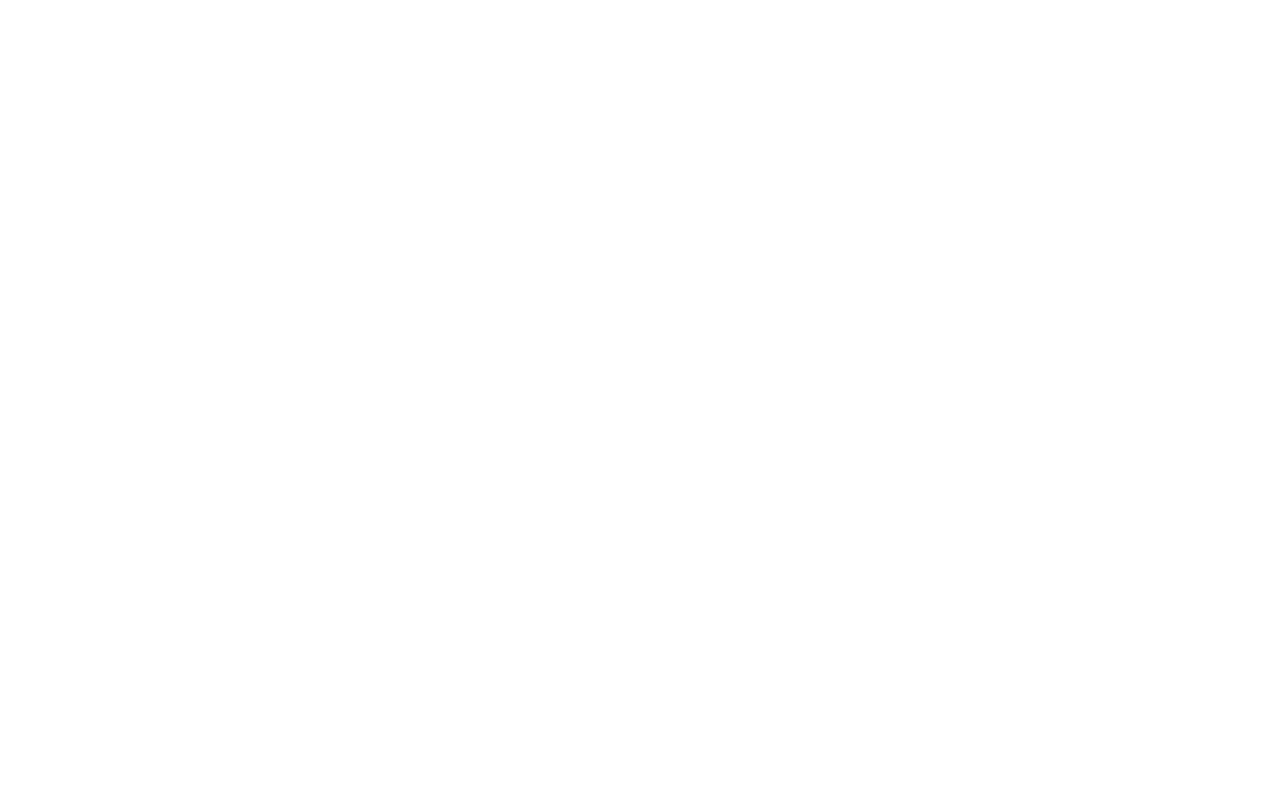
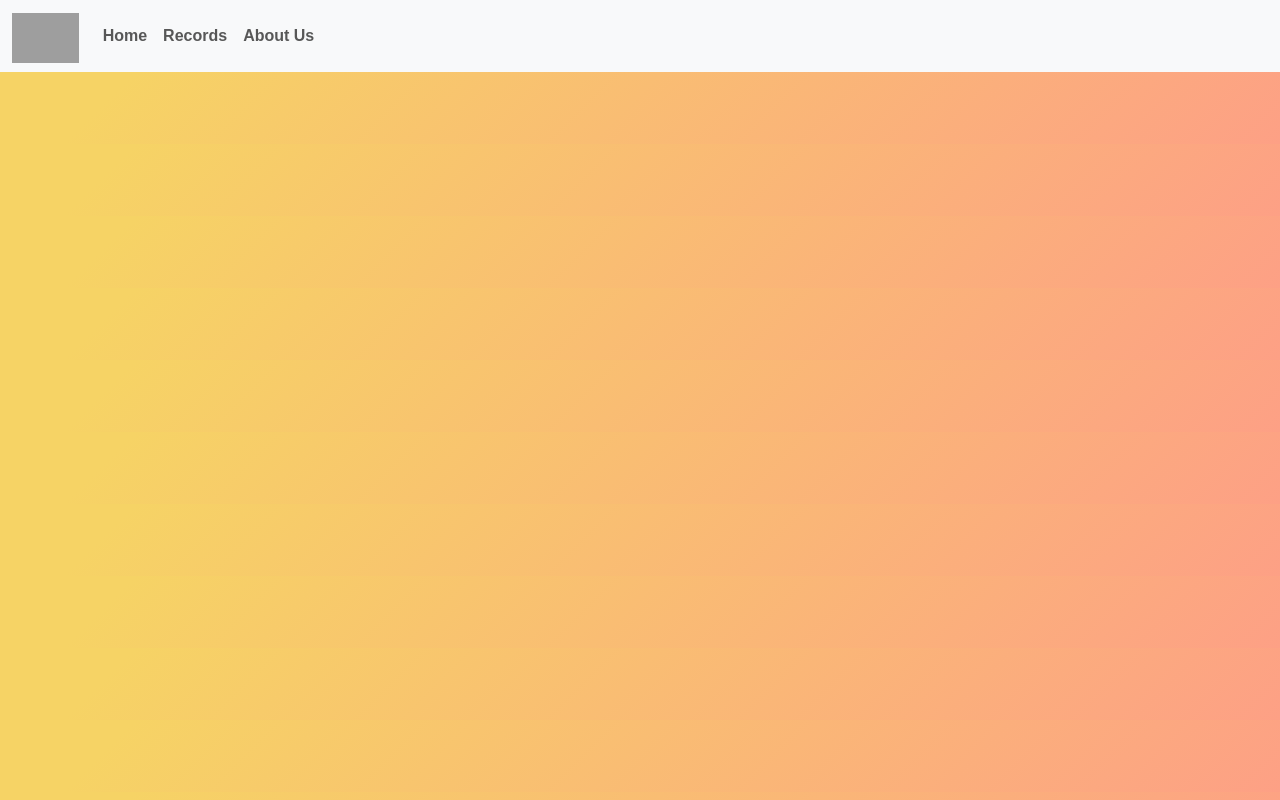
Before and after one commit to shubhamchaniyara/Home-Services, a React (Create React App) app: page /navigation in a window 1280 px wide. Before the commit this address had no page. Built offline with nearby package versions, Linux system fonts and the light colour scheme; grey boxes are pictures that could not be loaded.

Commit message:
Add navigation

```diff
--- a/package.json
+++ b/package.json
@@ -4,6 +4,10 @@
   "private": true,
   "dependencies": {
     "@fortawesome/fontawesome-free": "^6.5.2",
+    "@fortawesome/fontawesome-svg-core": "^6.5.2",
+    "@fortawesome/free-brands-svg-icons": "^6.5.2",
+    "@fortawesome/free-solid-svg-icons": "^6.5.2",
+    "@fortawesome/react-fontawesome": "^0.2.2",
     "@testing-library/jest-dom": "^5.17.0",
     "@testing-library/react": "^13.4.0",
     "@testing-library/user-event": "^13.5.0",
--- a/src/App.js
+++ b/src/App.js
@@ -4,6 +4,7 @@
 import Home from './components/Home';
 import Loginuser from './components/Loginuser';
 import Loginworker from './components/Loginworker';
+import Navigation from './components/Navigation';
 import Signin from './components/Signin';
 import Userhistory from './components/Userhistory';
 import {BrowserRouter as Router, Route, Routes} from "react-router-dom";
@@ -20,6 +21,7 @@
                 <Route path="/userhistory" element={<Userhistory/>}/>
                 <Route path="/admin" element={<Admin/>}/>
                 <Route path="/aboutus" element={<Aboutus/>}/>
+                <Route path="/navigation" element={<Navigation/>}/>
             </Routes>
         </Router>
     </div>
--- a/src/components/Home.js
+++ b/src/components/Home.js
@@ -6,6 +6,10 @@
 import axios from 'axios';
 import { MapContainer, TileLayer, Marker, Popup, useMapEvents } from 'react-leaflet';
 import 'leaflet/dist/leaflet.css';
+import { Navbar, Nav } from 'react-bootstrap';
+import { FontAwesomeIcon } from '@fortawesome/react-fontawesome';
+import { faBars } from '@fortawesome/free-solid-svg-icons';
+import { Link } from 'react-router-dom';
 
 const Home = () => {
   const [formData, setFormData] = useState({
@@ -151,8 +155,28 @@
 
   return (
     <Container className="form-container">
-      <h1>Task Management</h1>
-      <Button variant="outline-primary" onClick={toggleFilter} className="mb-3">
+        <Navbar expand="lg" style={{ backgroundColor: '#f8f9fa' }}>
+      <Container fluid>
+        <Navbar.Toggle aria-controls="navbarSupportedContent">
+          <FontAwesomeIcon icon={faBars} />
+        </Navbar.Toggle>
+        <Navbar.Collapse id="navbarSupportedContent">
+          <Navbar.Brand href="#">
+            <img
+              src="https://tse1.mm.bing.net/th?id=OIP.t5Ul933v6D7nqYT0oQ9FJQHaEh&pid=Api&rs=1&c=1&qlt=95&w=163&h=99"
+              height="50"
+              alt="MDB Logo"
+              loading="lazy"
+            />
+          </Navbar.Brand>
+          <Nav className="me-auto mb-2 mb-lg-0">
+            <Nav.Link as={Link} to="/home" style={{ fontFamily: 'Arial, sans-serif', fontWeight: 'bold' }}>Home</Nav.Link>
+            <Nav.Link as={Link} to="/userhistory" style={{ fontFamily: 'Arial, sans-serif', fontWeight: 'bold' }}>Records</Nav.Link>
+            <Nav.Link as={Link} to="/aboutus" style={{ fontFamily: 'Arial, sans-serif', fontWeight: 'bold' }}>About Us</Nav.Link>
+          </Nav>
+        </Navbar.Collapse>
+        <div class="d-flex align-items-center">
+        <Button variant="outline-primary" onClick={toggleFilter} className="mb-3">
         <FaFilter /> Filter
       </Button>
       <Collapse in={filterVisible}>
@@ -195,8 +219,12 @@
         </div>
       </Collapse>
 
+        </div>
+
+      </Container>
+    </Navbar>
+      <h1>Connect with Technician</h1>
       <div>
-        <h2>Filtered Workers</h2>
         <div className="d-flex flex-wrap">
           {tasks.length > 0 ? (
             tasks.map((task) => (
--- a/src/components/Loginuser.js
+++ b/src/components/Loginuser.js
@@ -68,6 +68,7 @@
 import 'bootstrap/dist/css/bootstrap.min.css';
 import '@fortawesome/fontawesome-free/css/all.min.css';
 import axios from 'axios';
+import {useNavigate} from 'react-router-dom';
 
 
 const Loginuser = () => {
@@ -75,6 +76,8 @@
     email: '',
     password: '',
   });
+  const navigate = useNavigate();
+
   const handleChange = (e) => {
     const { id, value } = e.target;
     setFormData((prevFormData) => ({
@@ -96,6 +99,7 @@
         console.log('User logged in and email stored:', formData.email);
       }
       console.log(response.data);
+      navigate("/home");
     } catch (error) {
       console.error('There was an error signing up!', error);
     }
@@ -115,6 +119,7 @@
         console.log('User logged in and email stored:', formData.email);
       }
       console.log(response.data);
+      navigate("/home");
     } catch (error) {
       console.error('There was an error logging in!', error);
     }
--- a/src/components/Loginworker.js
+++ b/src/components/Loginworker.js
@@ -259,6 +259,7 @@
 import 'bootstrap/dist/css/bootstrap.min.css';
 import './Loginworker.css';
 import axios from 'axios';
+import {useNavigate} from 'react-router-dom';
 
 const Loginworker = () => {
   const [formData, setFormData] = useState({
@@ -270,6 +271,7 @@
     category: '',
     city: '',
   });
+  const navigate = useNavigate();
 
   const handleChange = (e) => {
     const { name, value } = e.target;
@@ -301,6 +303,7 @@
         category: '',
         city: '',
       });
+      navigate("/admin");
     } catch (error) {
       console.error("Error saving task ", error);
       console.log("2");
--- /dev/null
+++ b/src/components/Navigation.js
@@ -0,0 +1,75 @@
+// import React from 'react';
+// import { Navbar, Nav, Container} from 'react-bootstrap';
+// import { FontAwesomeIcon } from '@fortawesome/react-fontawesome';
+// import { faBars } from '@fortawesome/free-solid-svg-icons';
+
+// const Navigation = () => {
+//   return (
+//     <Navbar expand="lg" bg="light" className="bg-body-tertiary">
+//       <Container fluid>
+//         <Navbar.Toggle aria-controls="navbarSupportedContent">
+//           <FontAwesomeIcon icon={faBars} />
+//         </Navbar.Toggle>
+//         <Navbar.Collapse id="navbarSupportedContent">
+//           <Navbar.Brand href="#">
+//             <img
+//               src="https://tse1.mm.bing.net/th?id=OIP.t5Ul933v6D7nqYT0oQ9FJQHaEh&pid=Api&rs=1&c=1&qlt=95&w=163&h=99"
+//               height="50"
+//               alt="MDB Logo"
+//               loading="lazy"
+//             />
+//           </Navbar.Brand>
+//           <Nav className="me-auto mb-2 mb-lg-0">
+//             <Nav.Link href="#">Dashboard</Nav.Link>
+//             <Nav.Link href="#">Team</Nav.Link>
+//             <Nav.Link href="#">Projects</Nav.Link>
+//           </Nav>
+//         </Navbar.Collapse>
+
+//       </Container>
+//     </Navbar>
+//   );
+// };
+
+// export default Navigation;
+
+
+import React from 'react';
+import { Navbar, Nav, Container } from 'react-bootstrap';
+import { FontAwesomeIcon } from '@fortawesome/react-fontawesome';
+import { faBars } from '@fortawesome/free-solid-svg-icons';
+import { Link } from 'react-router-dom';
+
+const Navigation = () => {
+  return (
+    <Navbar expand="lg" style={{ backgroundColor: '#f8f9fa' }}>
+      <Container fluid>
+        <Navbar.Toggle aria-controls="navbarSupportedContent">
+          <FontAwesomeIcon icon={faBars} />
+        </Navbar.Toggle>
+        <Navbar.Collapse id="navbarSupportedContent">
+          <Navbar.Brand href="#">
+            <img
+              src="https://tse1.mm.bing.net/th?id=OIP.t5Ul933v6D7nqYT0oQ9FJQHaEh&pid=Api&rs=1&c=1&qlt=95&w=163&h=99"
+              height="50"
+              alt="MDB Logo"
+              loading="lazy"
+            />
+          </Navbar.Brand>
+          <Nav className="me-auto mb-2 mb-lg-0">
+            <Nav.Link as={Link} to="/home" style={{ fontFamily: 'Arial, sans-serif', fontWeight: 'bold' }}>Home</Nav.Link>
+            <Nav.Link as={Link} to="/userhistory" style={{ fontFamily: 'Arial, sans-serif', fontWeight: 'bold' }}>Records</Nav.Link>
+            <Nav.Link as={Link} to="/aboutus" style={{ fontFamily: 'Arial, sans-serif', fontWeight: 'bold' }}>About Us</Nav.Link>
+          </Nav>
+        </Navbar.Collapse>
+        <div class="d-flex align-items-center">
+
+
+        </div>
+
+      </Container>
+    </Navbar>
+  );
+};
+
+export default Navigation;
--- a/src/components/Signin.js
+++ b/src/components/Signin.js
@@ -2,6 +2,7 @@
 import 'bootstrap/dist/css/bootstrap.min.css';
 import '@fortawesome/fontawesome-free/css/all.min.css';
 import axios from 'axios';
+import {useNavigate} from 'react-router-dom';
 
 
 const Signin = () => {
@@ -9,6 +10,8 @@
     email: '',
     password: '',
   });
+  const navigate = useNavigate();
+
   const handleChange = (e) => {
     const { id, value } = e.target;
     setFormData((prevFormData) => ({
@@ -31,6 +34,7 @@
         console.log('Admin logged in and email stored:', formData.email);
       }
       console.log(response.data);
+      navigate("/admin");
     } catch (error) {
       console.error('There was an error logging in!', error);
     }
--- a/src/components/home.css
+++ b/src/components/home.css
@@ -3,7 +3,7 @@
     max-width: 1000px;
     margin: 0 auto;
     padding: 20px;
-    background-color: #f8f9fa; /* Light background */
+    background-color: #70a7dd; /* Light background */
     border-radius: 8px;
     box-shadow: 0 0 10px rgba(0, 0, 0, 0.1);
   }
@@ -61,7 +61,38 @@
     gap: 10px;
     margin: 50px; /* Adjust the gap value as needed */
   }
+.navbar-scroll .nav-link,
+.navbar-scroll .navbar-toggler-icon,
+.navbar-scroll .navbar-brand {
+  color: #262626;
+}
 
+/* Color of the navbar BEFORE scroll */
+.navbar-scroll {
+  background-color: #FFC017;
+}
+
+/* Color of the links AFTER scroll */
+.navbar-scrolled .nav-link,
+.navbar-scrolled .navbar-toggler-icon,
+.navbar-scroll .navbar-brand {
+  color: #262626;
+}
+
+/* Color of the navbar AFTER scroll */
+.navbar-scrolled {
+  background-color: #fff;
+}
+
+/* An optional height of the navbar AFTER scroll */
+.navbar.navbar-scroll.navbar-scrolled {
+  padding-top: auto;
+  padding-bottom: auto;
+}
+.navbar-brand {
+  font-size: unset;
+  height: 3.5rem;
+}
 
 
   @media (max-width: 768px) {
```
Also changed, not shown: 1 other file (tests, documents, lock files or other folders).
